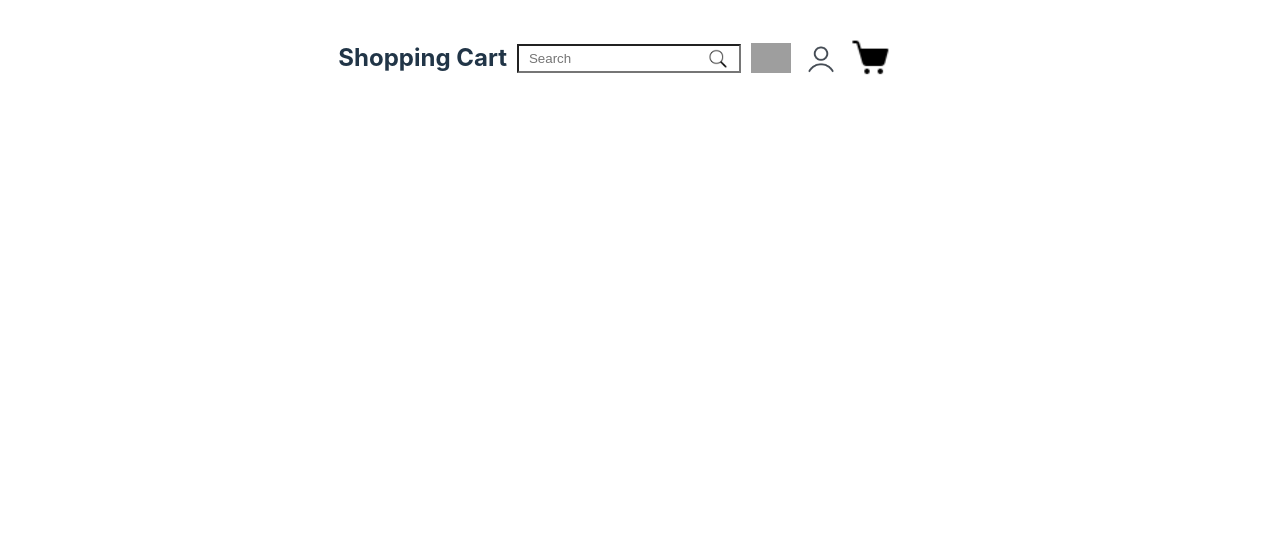
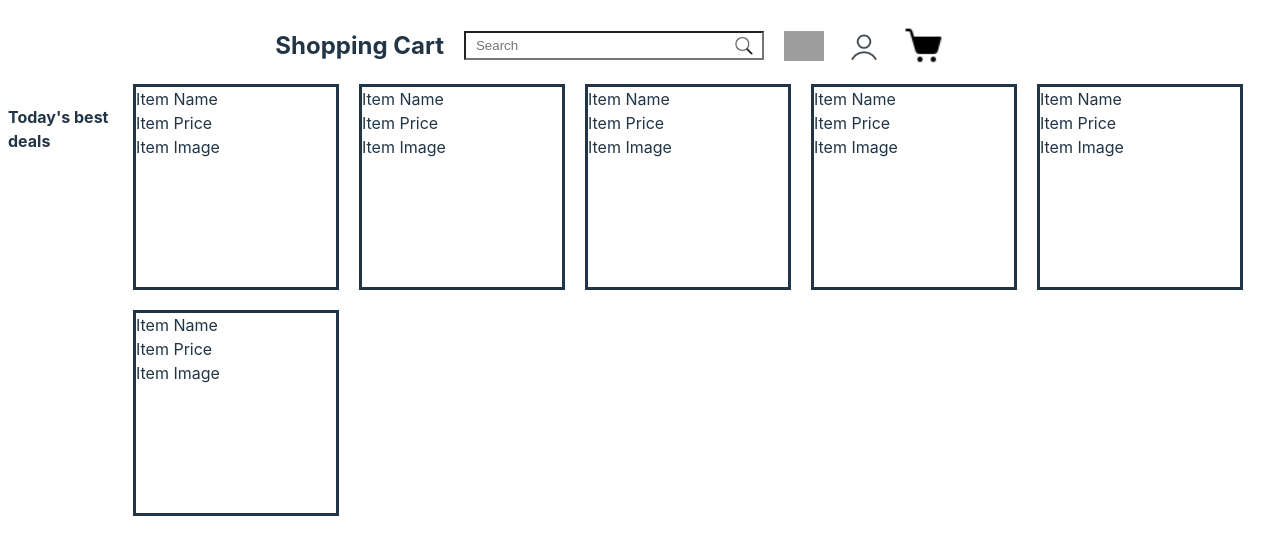
Before and after one commit to rosecodez/Shopping-Cart, a React (Vite) app: page / in a window 1280 px wide. Shown: the top 554 px of the page. Built offline with nearby package versions, Linux system fonts and the light colour scheme; grey boxes are pictures that could not be loaded.

Commit message:
Create item structure and best deals section

```diff
--- /dev/null
+++ b/src/components/best deals section.jsx
@@ -0,0 +1,17 @@
+import Item from "./item"
+export default function BestDealsSection() {
+    return (
+        <section id="best-deals-section">
+            <h4>Today's best deals</h4>
+            <div id="items">
+                <Item />
+                <Item />
+                <Item />
+                <Item />
+                <Item />
+                <Item />
+
+            </div>
+        </section>
+    )
+}
--- a/src/components/header.jsx
+++ b/src/components/header.jsx
@@ -8,24 +8,22 @@ export default function Header() {
         <section id="header">
             <h2 id="store-logo">Shopping Cart</h2>
             <div id="search-container">
-                <input type="search" placeholder="Search"
+                <input type="search"  placeholder="Search"
                     style={{backgroundImage: `url(${search})`,
                     backgroundSize: '20px',
                     backgroundRepeat: 'no-repeat',
-                    backgroundPosition: '189px 3px',
+                    backgroundPosition: '268px 3px',
                     paddingLeft: '10px',
                     paddingRight: '33px'}}
                 />
             </div>
-            <img src={notifications} alt="notifications"
+            <img src={notifications} className="images" alt="notifications"
                 width={40} />
-            <img src={profile} alt="profile"
+            <img src={profile} className="images"  alt="profile"
                 width={40} />
-            <img src={cart} alt="cart"
+            <img src={cart} className="images" alt="cart"
                 width={40}/>
-            <div id="shopping-cart"
-                style={{visibility: "hidden"
-                }}>
+            <div id="shopping-cart" className="images" style={{visibility: "hidden"}}>
                 <div id="total-items">items</div>
                 <div id="total-price">price</div>
             </div>
--- /dev/null
+++ b/src/components/item.jsx
@@ -0,0 +1,10 @@
+export default function Item() {
+    return (
+        <div id="item">
+            <div id="item-name">Item Name</div>
+            <div id="item-price">Item Price</div>
+            <div id="bottom-item"></div>
+            <div id="item-image">Item Image</div>
+        </div>
+    )
+}
--- a/src/index.css
+++ b/src/index.css
@@ -69,10 +69,12 @@ button:focus-visible {
 }
 #root{
   display: flex;
+  flex-direction: column;
+  align-items: center
 }
 #header {
   display: flex;
-  gap: 10px;
+  gap: 20px;
   align-items: center;
 }
 #search-container {
@@ -80,4 +82,23 @@ button:focus-visible {
 }
 input {
   padding-block: 5px;
+  width: 300px;
 }
+#items{
+  display: flex;
+  flex-wrap: wrap;
+  gap: 20px;
+}
+#item {
+  display: flex;
+  border-style: solid;
+  height: 200px;
+  width: 200px;
+  flex-direction: column;
+}
+.images {
+  cursor: pointer;
+}
+#best-deals-section {
+  display: flex;
+}
--- a/src/main.jsx
+++ b/src/main.jsx
@@ -1,10 +1,10 @@
 import React from 'react'
 import ReactDOM from 'react-dom/client'
-import Header from './components/header'
 import './index.css'
+import Homepage from './routes/homepage'
 
 ReactDOM.createRoot(document.getElementById('root')).render(
   <React.StrictMode>
-    <Header />
+    <Homepage />
   </React.StrictMode>,
 )
--- a/src/routes/homepage.jsx
+++ b/src/routes/homepage.jsx
@@ -1,8 +1,10 @@
 import Header from "../components/header"
+import BestDealsSection from "../components/best deals section"
 export default function Homepage() {
     return (
         <>
             <Header />
+            <BestDealsSection />
         </>
     )
 }
```
